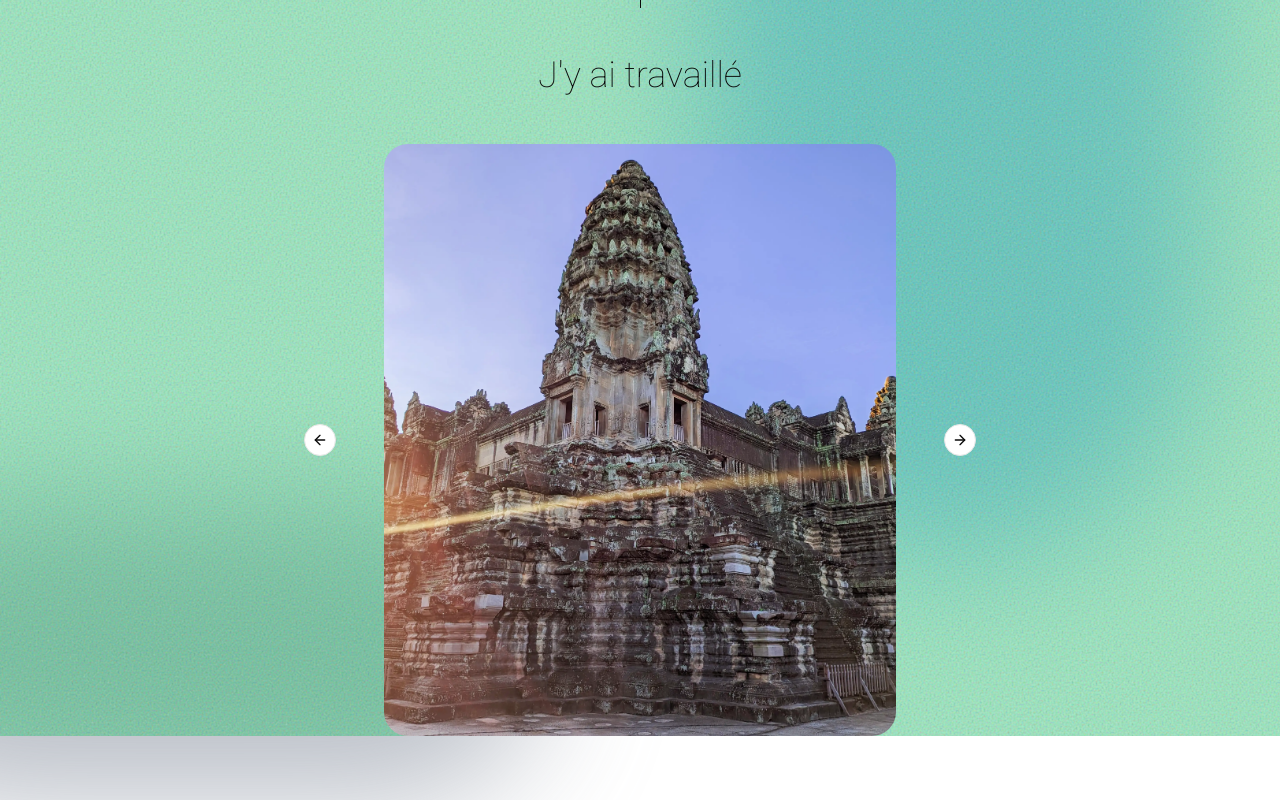
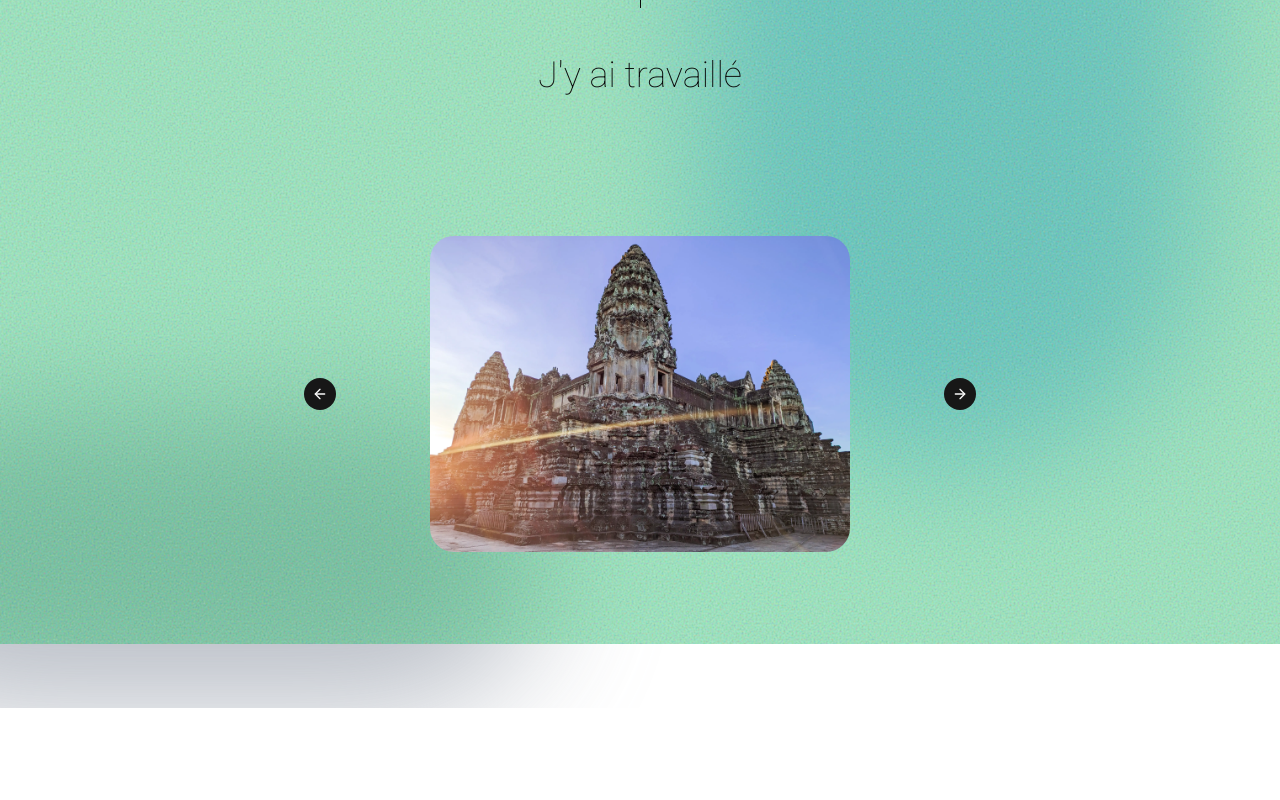
Before and after one commit to Tomspace900/thomasgendron.fr_V2, a Next.js app: page /en in a window 1280 px wide. Shown: the part 795-1595 px from the top of the page. After the commit the page ends 1503 px from the top, so only its background shows below. Built offline with nearby package versions, Linux system fonts and the light colour scheme.

Commit message:
[feat] Allowed landscape pictures

```diff
--- a/components/sections/Pictures.tsx
+++ b/components/sections/Pictures.tsx
@@ -18,26 +18,26 @@ export default function Pictures() {
 				plugins={[
 					Autoplay({
 						delay: 3000,
-						stopOnHover: true,
 					}),
 				]}>
 				<CarouselContent>
 					{pictures.map((picture, index) => (
-						<CarouselItem key={index} className='flex items-center justify-center w-full aspect-square'>
-							<div className='relative w-full h-full mx-8 rounded-lg overflow-hidden'>
+						<CarouselItem key={index} className='flex items-center justify-center w-full h-[500px] max-w-[500px]'>
+							<div className='relative mx-8 rounded-lg overflow-hidden max-h-full w-full'>
 								<Image
 									src={`/images/${picture}`}
 									alt={`Picture ${index + 1}`}
-									fill
-									objectFit='cover'
+									width={500}
+									height={500}
 									loading='lazy'
+									className='object-contain'
 								/>
 							</div>
 						</CarouselItem>
 					))}
 				</CarouselContent>
-				<CarouselPrevious className='sm:flex hidden' />
-				<CarouselNext className='sm:flex hidden' />
+				<CarouselPrevious variant='default' className='sm:flex hidden' />
+				<CarouselNext variant='default' className='sm:flex hidden' />
 			</Carousel>
 		</>
 	);
```
